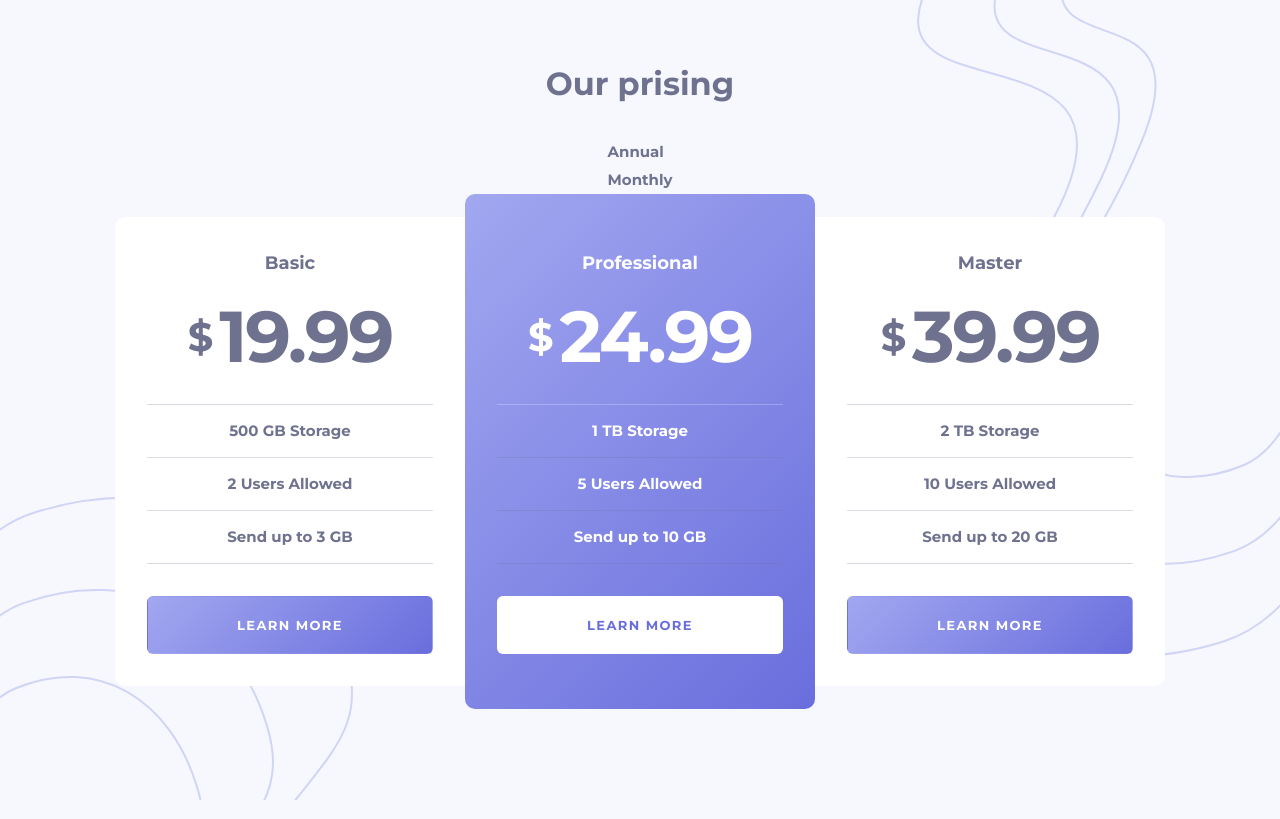
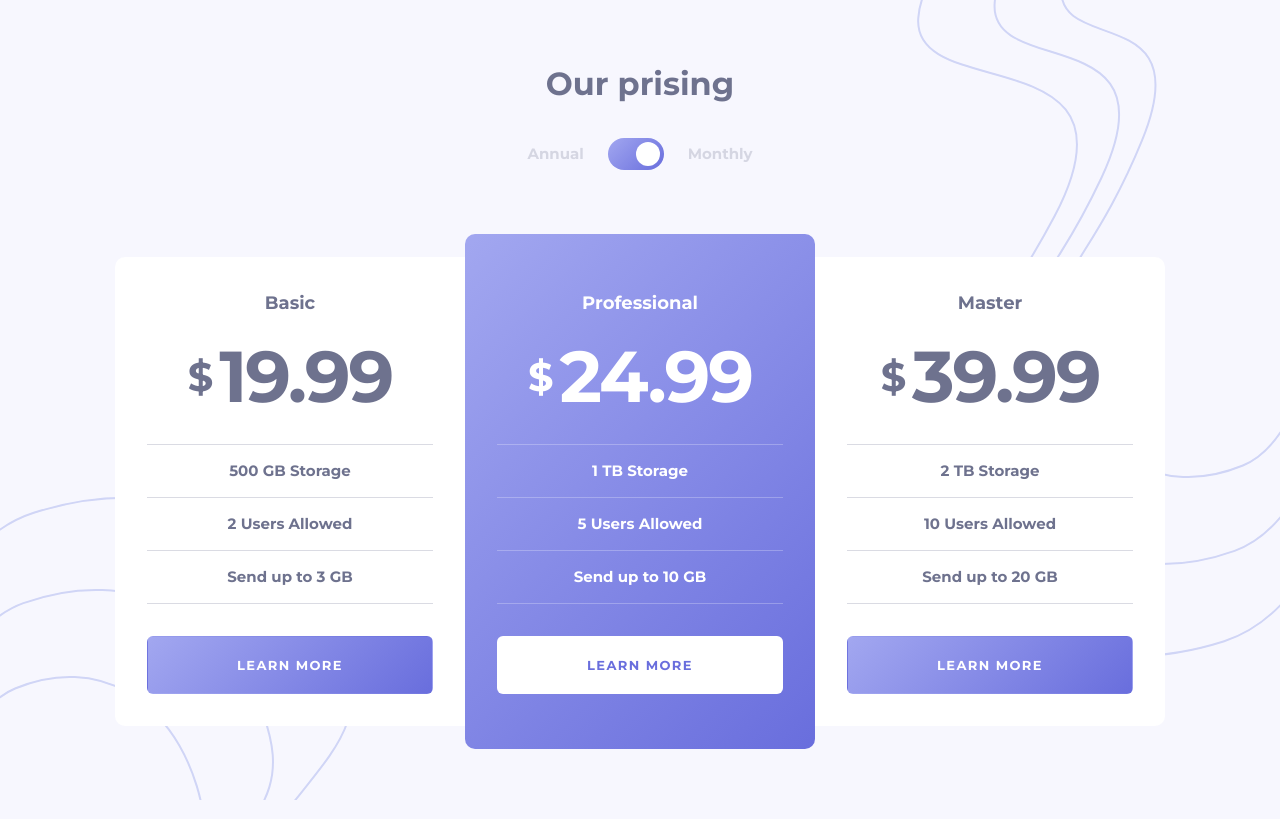
Before and after one commit to Usman03-04/pricing-component, a plain HTML site: page index.html in a window 1280 px wide. Drawn offline with Linux system fonts and the light colour scheme.

Commit message:
add switch button

```diff
--- a/css/styles.css
+++ b/css/styles.css
@@ -159,10 +159,72 @@ margin-bottom: 40px;
 font-size: 32px;
 font-weight: 700;
 }
+
+.prising-switch{
+  margin-bottom: 64px;
+}
+
+.switch{
+  display: flex;
+  align-items: center;
+  justify-content: center;
+}
+
+.switch-control{
+  position: relative;
+  margin-left: 24px;
+  margin-right: 24px;
+  padding: 4px;
+  width: 56px;
+  height: 32px;
+  border-radius: 16px;
+  background-image: linear-gradient(135deg, #A2A7F0 0%, #696EDD 100%);
+  cursor: pointer;
+
+}
+
+.switch-input-annual:checked ~ .switch-control .switch-control-monthly,
+.switch-input-monthly:checked ~ .switch-control .switch-control-annual{
+  z-index: 5;
+}
+.switch-input-monthly:checked ~ .switch-control .switch-circle{
+  margin-left: 24px;
+}
+
+.switch-circle{
+  width: 24px;
+  height: 24px;
+  background-color: #fff;
+  border-radius: 50%;
+  margin-right: auto;
+  transition: margin 0.2s ease;
+}
+.switch-control-annual,.switch-control-monthly{
+  position: absolute;
+  left: 0;
+  top: 0;
+  width: 100%;
+  height: 100%;
+}
+
+
+
+
+
+.switch-label{
+  color: rgb(110, 114, 142, 0.25);
+text-align: right;
+font-size: 15px;
+font-weight: 700;
+line-height: 28px;
+cursor: pointer;
+}
+
+.switch-label:hover{
+color:#6E728E;
+}
 .prising {
   width: 100%;
-}
-.visually-hidden {
 }
 .prising-inner {
   display: flex;
@@ -236,3 +298,7 @@ border-color: rgba(255, 255, 255, 0.25);
 .prising-plan-best .prising-plan-features{
   border-color: rgba(255, 255, 255, 0.25);
   }
+
+  .prising-plan-best .prising-plan-feature{
+    border-color: rgba(255, 255, 255, 0.25);
+  }
```
